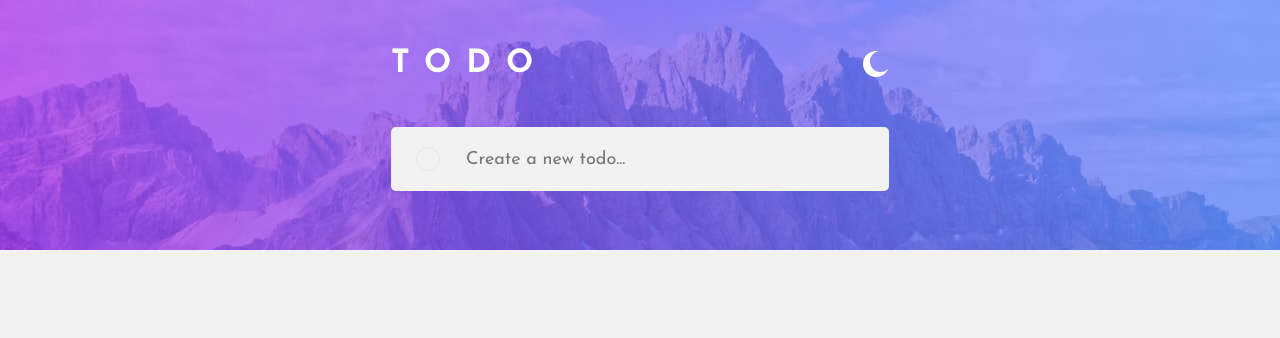
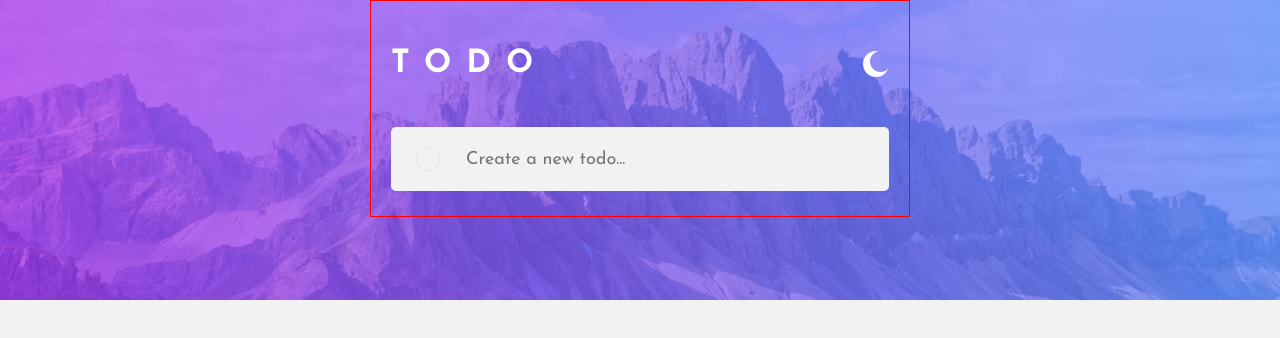
Before and after one commit to rjtnamdev565/todo-Assignment, a React (Vite) app: page / in a window 1280 px wide. Shown: the top 338 px of the page. Built offline with nearby package versions, Linux system fonts and the light colour scheme.

Commit message:
fixed css but with background

```diff
--- a/src/components/Footer/index.tsx
+++ b/src/components/Footer/index.tsx
@@ -3,9 +3,9 @@ import { useContext } from "react";
 import { TodoContext } from "../../context/TodoContext";
 
 const Footer = () => {
-  const { todos } = useContext(TodoContext);
+  const { filteredTodos } = useContext(TodoContext);
 
-  if (todos.length === 0) {
+  if (filteredTodos.length === 0) {
     return null;
   }
 
--- a/src/components/TodoList/index.css
+++ b/src/components/TodoList/index.css
@@ -60,6 +60,10 @@ li .checkmark:hover {
   border-color: rgb(100, 189, 248);
 }
 
+#dark li .checkmark:hover {
+  border-color: #c8cbe7;
+}
+
 li .completed {
   background-image: var(--gradient);
   border: none;
--- a/src/index.css
+++ b/src/index.css
@@ -33,32 +33,18 @@ body {
   min-height: 100vh;
 }
 
-.background {
-  position: absolute;
-  top: 0;
-  left: 0;
-
-  width: 100vw;
-  height: 250px;
-}
-
 .App {
   z-index: -1;
+  background-repeat: no-repeat;
 }
 
 #light .App {
   background-color: #f2f2f2;
+  background-image: url("./assets/bg-desktop-light.jpg");
 }
 
 #dark .App {
   background-color: #171823;
-}
-
-#light .background {
-  background-image: url("./assets/bg-desktop-light.jpg");
-}
-
-#dark .background {
   background-image: url("./assets/bg-desktop-dark.jpg");
 }
 
```
